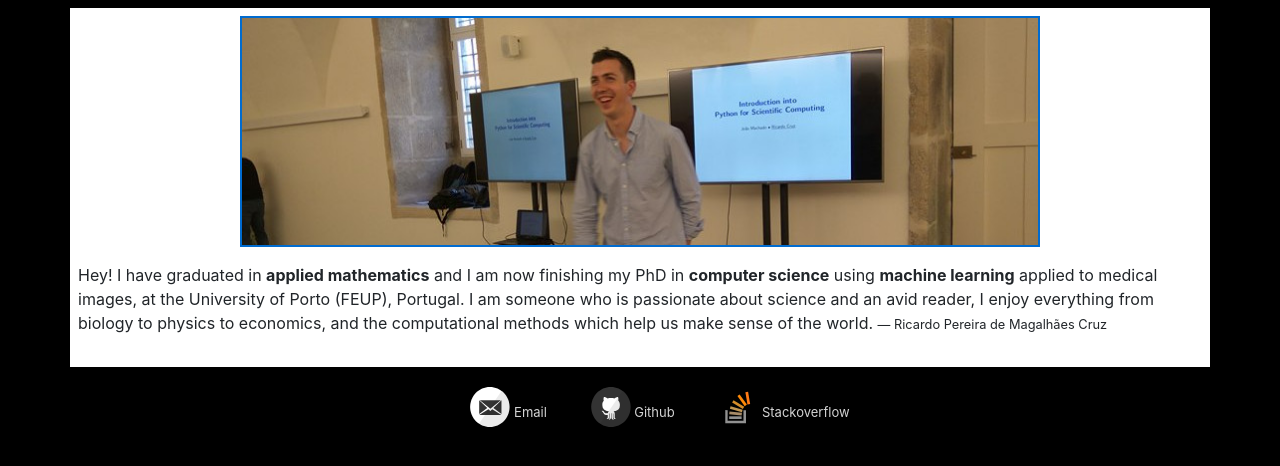
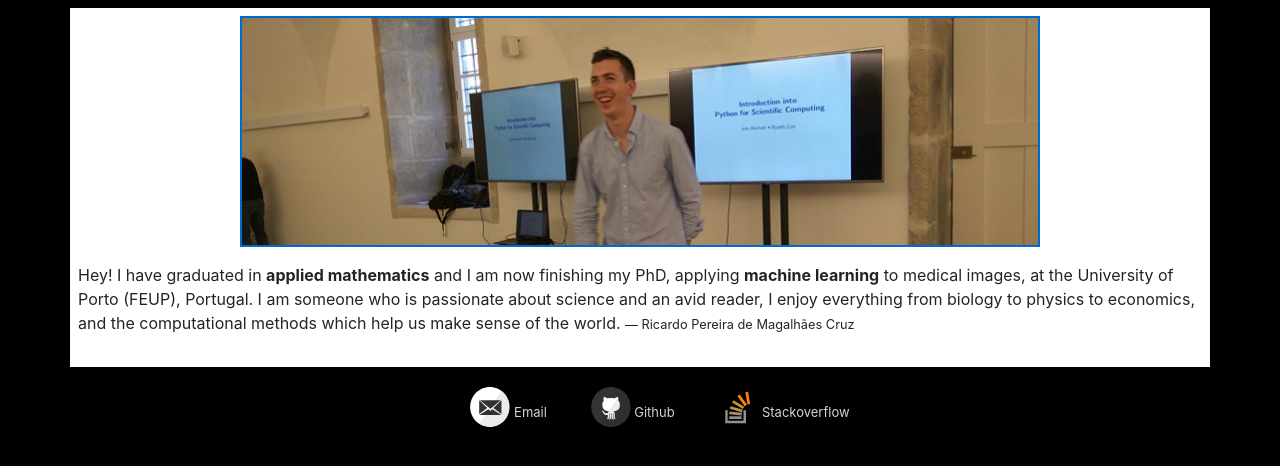
Before and after one commit to rpmcruz/rpmcruz.github.io, a Jekyll site: the page built from index.html, in a window 1280 px wide, cut to the strip 138-604 px from the top of the page. Built offline with Jekyll 4.4.1, drawn with Linux system fonts in a browser that asks for light colours.

Commit message:
Update index.html

```diff
--- a/index.html
+++ b/index.html
@@ -5,4 +5,4 @@
 ---
 <center><a href="https://www.youtube.com/watch?v=klr1z1EJ1yY"><img class="mb-3 img-fluid" style="border:2px solid #006bcf" src="imgs/lecture.jpg" width="800" height="228" /></a></center>
 
-<p>Hey! I have graduated in <b>applied mathematics</b> and I am now finishing my PhD in <b>computer science</b> using <b>machine learning</b> applied to medical images, at the University of Porto (FEUP), Portugal. I am someone who is passionate about science and an avid reader, I enjoy everything from biology to physics to economics, and the computational methods which help us make sense of the world. <small>&mdash; Ricardo Pereira de Magalhães Cruz</small></p>
+<p>Hey! I have graduated in <b>applied mathematics</b> and I am now finishing my PhD, applying <b>machine learning</b> to medical images, at the University of Porto (FEUP), Portugal. I am someone who is passionate about science and an avid reader, I enjoy everything from biology to physics to economics, and the computational methods which help us make sense of the world. <small>&mdash; Ricardo Pereira de Magalhães Cruz</small></p>
```
